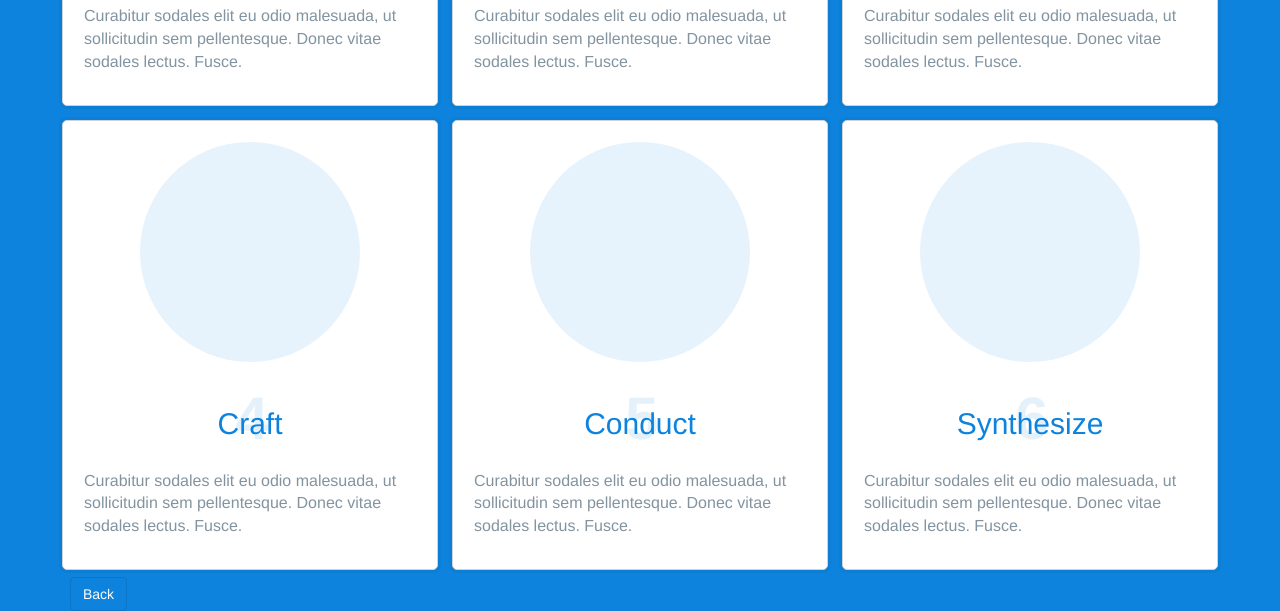
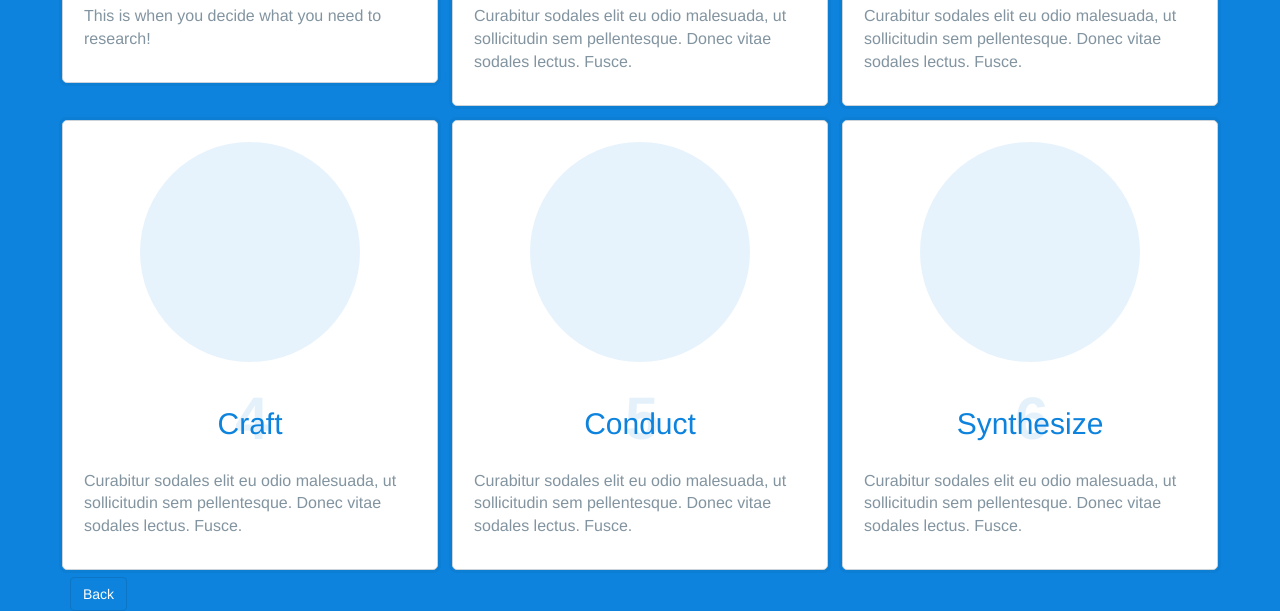
Before and after one commit to fluxr/fluxr.github.io, a plain HTML site: page generative-research.html in a window 1280 px wide. Shown: the part 394-1005 px from the top of the page. Drawn offline with nearby package versions, Linux system fonts and the light colour scheme.

Commit message:
Test: Summary to Plan
Added a summary to plan

```diff
--- a/generative-research.html
+++ b/generative-research.html
@@ -34,7 +34,7 @@
                 <!-- cardContent -->
                 <span class="step-number">1</span>
                 <h2 class="step-title">Plan</h2>
-                <p class="sub-heading">Curabitur sodales elit eu odio malesuada, ut sollicitudin sem pellentesque. Donec vitae sodales lectus. Fusce.</p>
+                <p class="sub-heading">This is when you decide what you need to research!</p>
             </div>
             </a>
         </div><!-- /end Card1 -->
```
